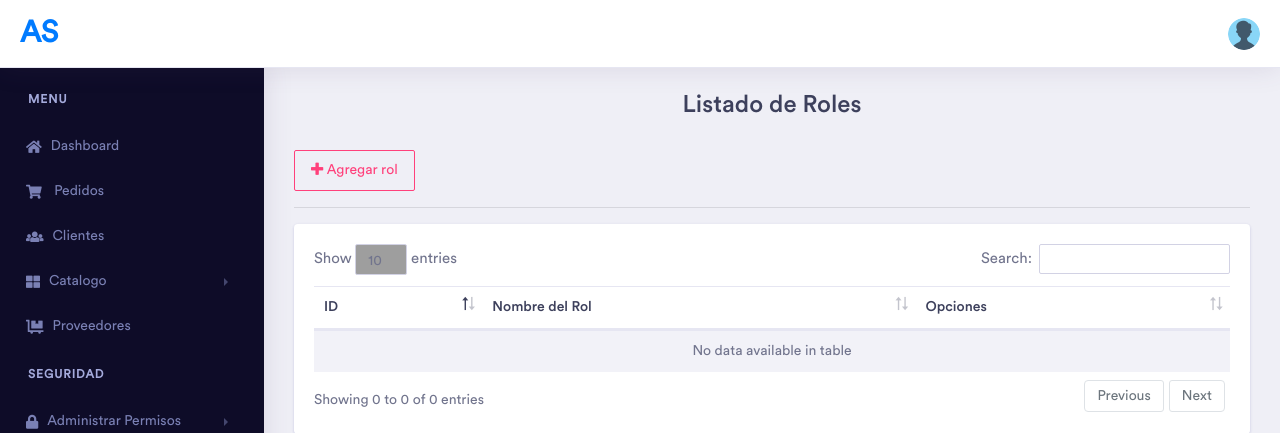
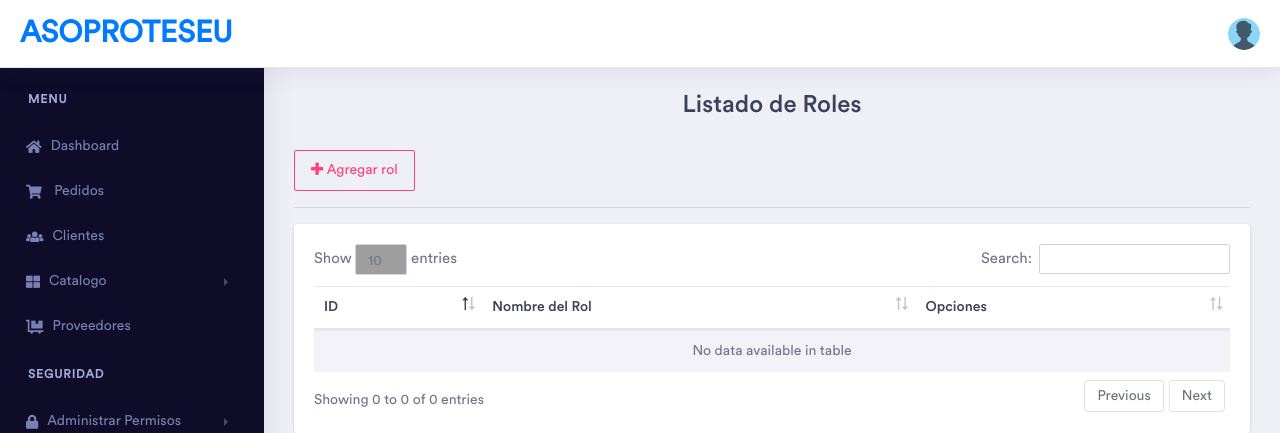
Before and after one commit to TryNeo/sistema-gestion-pedidos, a Django app: page /dashboard/roles/ in a window 1280 px wide. Shown: the top 433 px of the page. Run offline with Django 3.2, Linux system fonts and the light colour scheme; the visitor is signed in with stand-in values (Sample User, id 1); parts of the project's set-up code (start-up, migrations or seed data) failed here and were passed over; some libraries are stand-ins or nearby versions; some web fonts are replaced; grey boxes are pictures that could not be loaded.

Commit message:
update 03/09/2020

```diff
--- a/templates/base.html
+++ b/templates/base.html
@@ -31,7 +31,7 @@
          <div class="dashboard-header">
             <nav class="navbar navbar-expand-lg bg-white fixed-top">
                 <a class="navbar-brand" href="{% url 'dbd:dashboard' %}">
-                AS</a>
+                ASOPROTESEU</a>
                 <button class="navbar-toggler" type="button" data-toggle="collapse" data-target="#navbarSupportedContent" aria-controls="navbarSupportedContent" aria-expanded="false" aria-label="Toggle navigation">
                     <span class="navbar-toggler-icon"></span>
                 </button>
```
